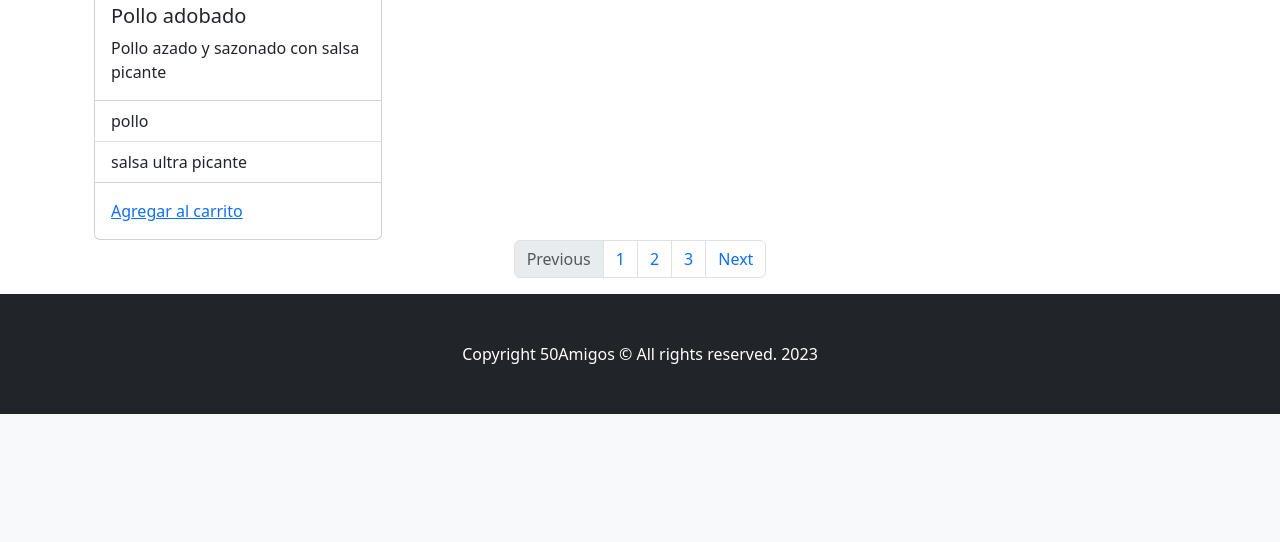
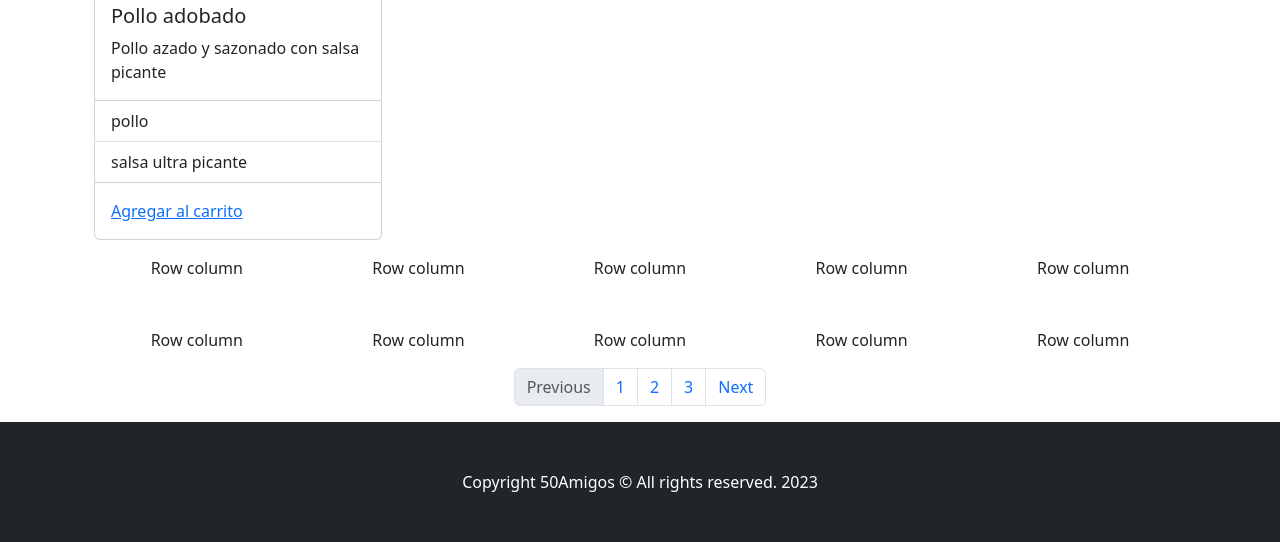
Before and after one commit to curenosm/IS-20232, a Django app: page /menu in a window 1280 px wide. Shown: the part 977-1519 px from the top of the page. Before the commit the page ends 1391 px from the top, so only its background shows below. Run offline with Django 4.2, Linux system fonts and the light colour scheme; a user stored in the database is signed in.

```diff
--- a/proyecto-final/50Amigos/mainApp/templates/menu.html
+++ b/proyecto-final/50Amigos/mainApp/templates/menu.html
@@ -34,6 +34,42 @@
             {% endfor %}
         {% endfor %}
     {% endfor %}
+
+    <div class="container text-center">
+        <div class="row row-cols-2 row-cols-lg-5 g-2 g-lg-3">
+            <div class="col">
+                <div class="p-3">Row column</div>
+            </div>
+            <div class="col">
+                <div class="p-3">Row column</div>
+            </div>
+            <div class="col">
+                <div class="p-3">Row column</div>
+            </div>
+            <div class="col">
+                <div class="p-3">Row column</div>
+            </div>
+            <div class="col">
+                <div class="p-3">Row column</div>
+            </div>
+            <div class="col">
+                <div class="p-3">Row column</div>
+            </div>
+            <div class="col">
+                <div class="p-3">Row column</div>
+            </div>
+            <div class="col">
+                <div class="p-3">Row column</div>
+            </div>
+            <div class="col">
+                <div class="p-3">Row column</div>
+            </div>
+            <div class="col">
+                <div class="p-3">Row column</div>
+            </div>
+        </div>
+    </div>
+
     <nav aria-label="Page navigation example">
         <ul class="pagination justify-content-center">
           <li class="page-item disabled">
```
Also changed, not shown: 1 other file.
